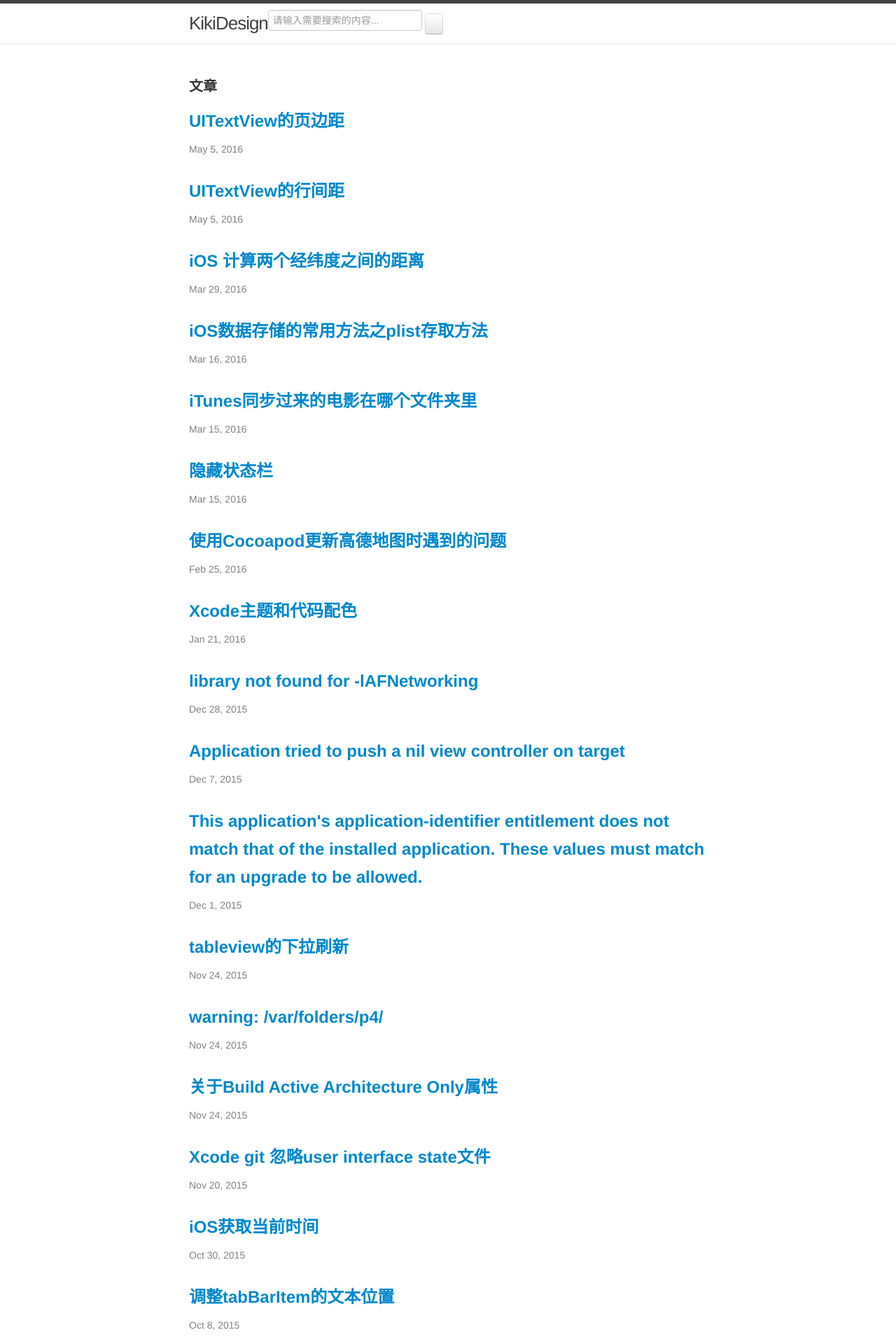
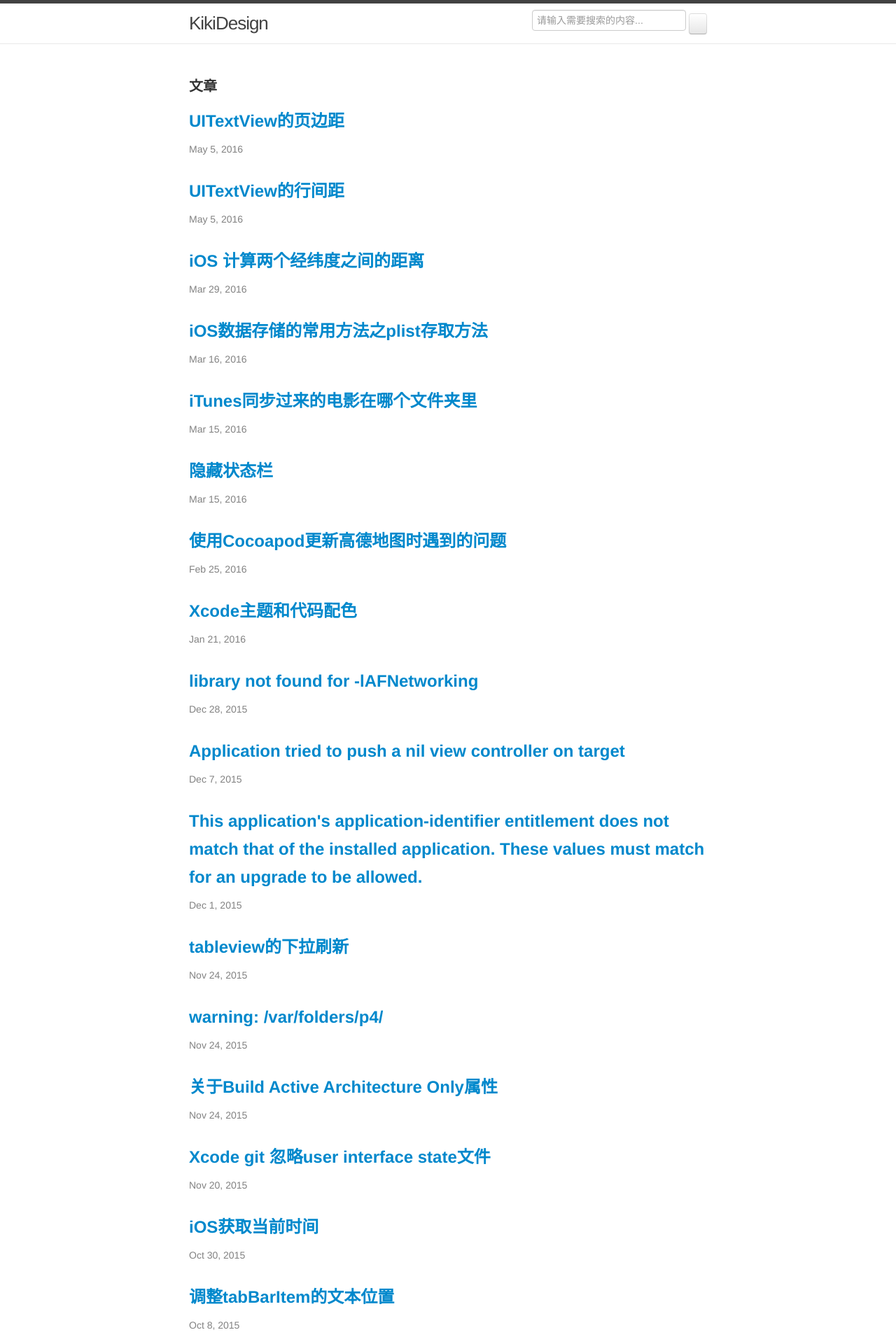
Before and after one commit to kikidesign/kikidesign.github.io, a Jekyll site: the page built from index.html, in a window 1280 px wide. Shown: the top 1920 px of the page at 70% size. Built offline with Jekyll 4.4.1, drawn with Linux system fonts in a browser that asks for light colours.

```diff
--- a/_includes/header.html
+++ b/_includes/header.html
@@ -17,7 +17,7 @@
         		<a href="javascript:sendurl()" class="btn btn-primary btn-sm" data-toggle="button">搜索</a>
       		</div>
       	</form> -->
-        <div class="input-group custom-search-form">
+        <div class="input-group custom-search-form" align="right" >
           <input type="text" class="form-control"  placeholder="请输入需要搜索的内容...">
           <span class="input-group-btn">
             <button class="btn btn-default" type="button">
```
